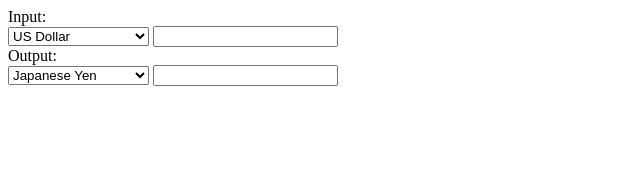
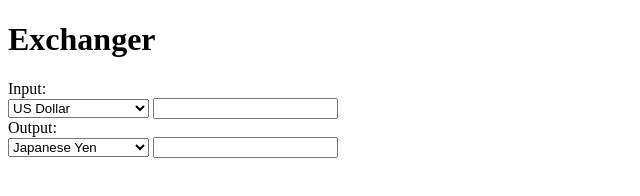
Before and after one commit to vcjhwebdev/exchanger, a plain HTML site: page index.html in a window 1280 px wide. Shown: the whole page, without its empty margins (0-640 px from the left). Drawn offline with Linux system fonts and the light colour scheme; no server answers.

Commit message:
Update index.html

```diff
--- a/index.html
+++ b/index.html
@@ -6,9 +6,13 @@
 <link rel="stylesheet" type="text/css" href="assets/css/style.css">
 <script type="text/javascript" src="assets/js/exchanger.js">
 </script>
+
+<meta name="viewport" content="width=device-width, initial-scale=1">
+
 </head>
 
 <body>
+	<h1>Exchanger</h1>
 	<label>Input:</label><br>
 	<select name="currency"
 			id="input-currency"
```
